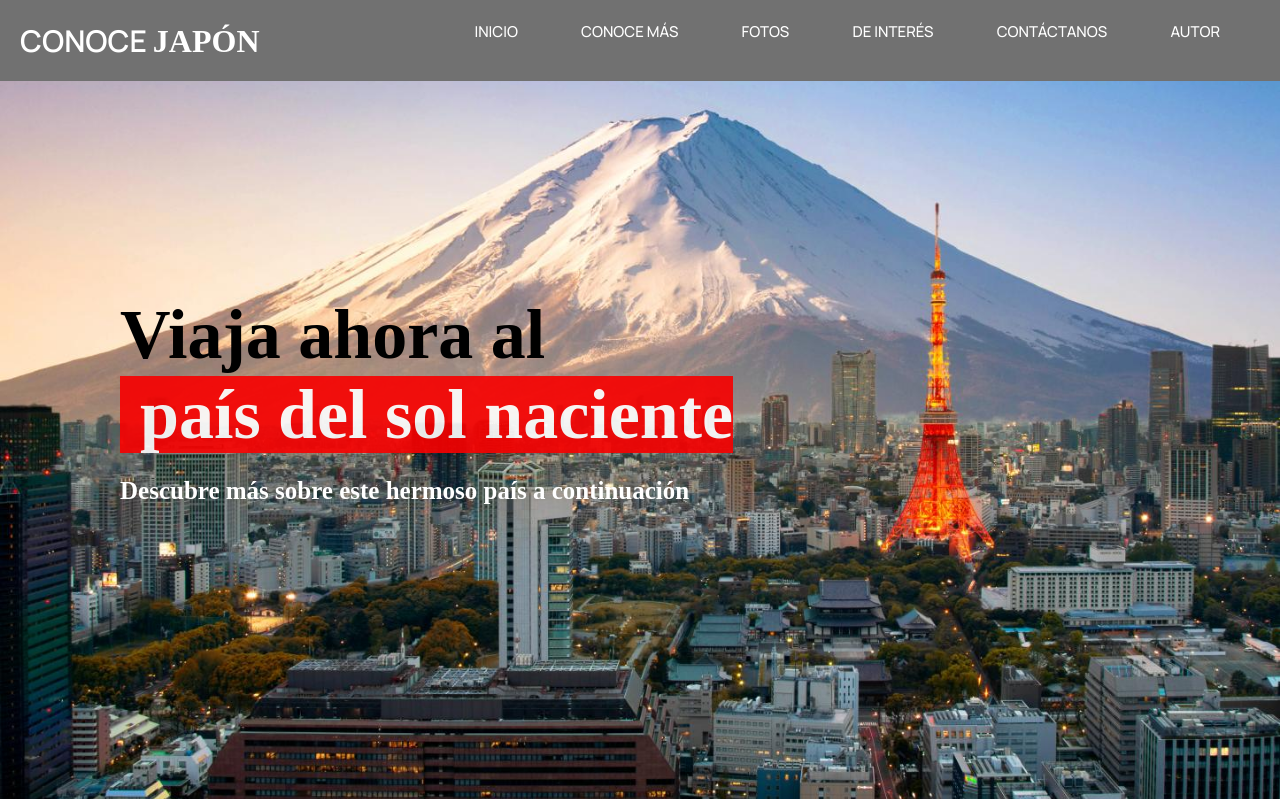
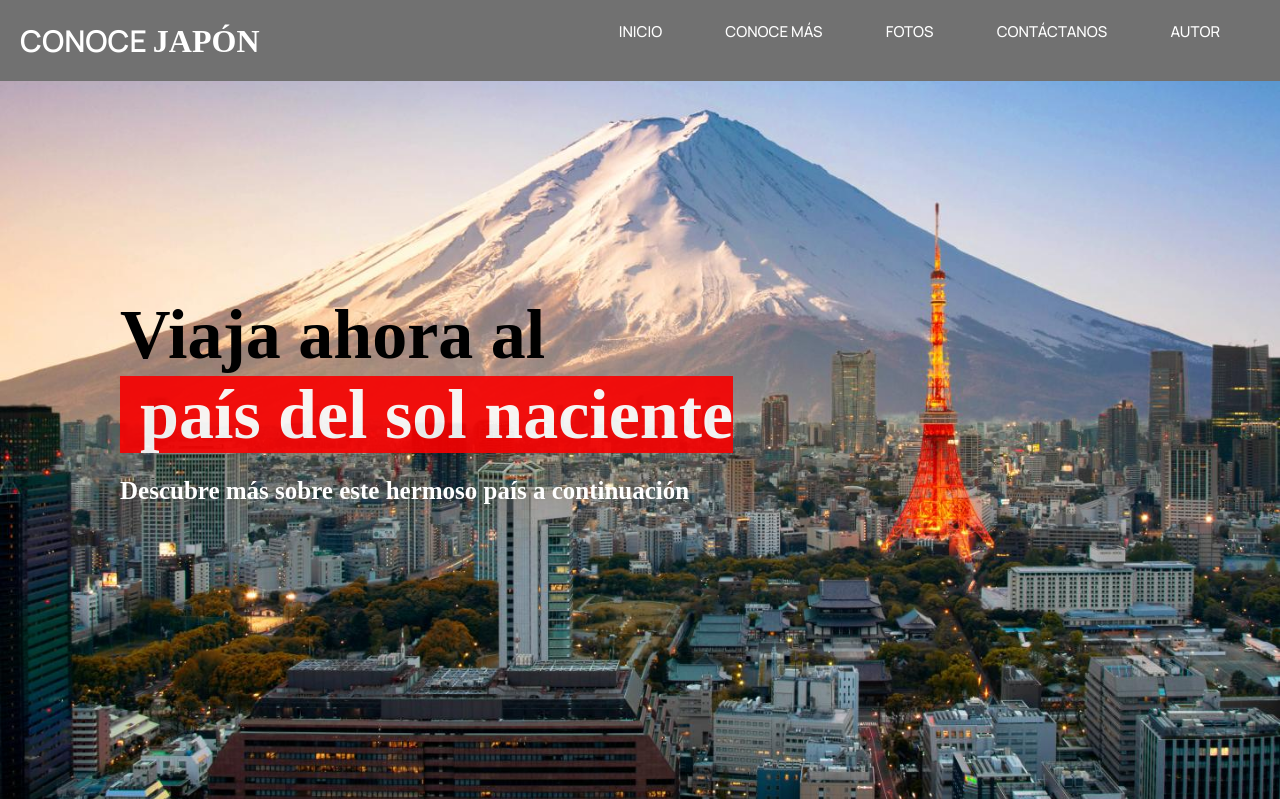
Before and after one commit to LisbethIraheta/japan-page-Adriana-Iraheta-Tarea02, a Flask app: page / in a window 1280 px wide. Shown: the top 799 px of the page. Run offline with Flask 2, Linux system fonts and the light colour scheme; some web fonts are replaced.

Commit message:
cambios barra navegación

```diff
--- a/templates/japan.html
+++ b/templates/japan.html
@@ -14,12 +14,11 @@
             <h2><span>CONOCE </span>Japón</h2>
             <nav class="nav">
                 <div class="barra-nav">
-                    <a href="#" class="link_barra">Inicio</a>
-                    <a href="#" class="link_barra">Conoce más</a>
-                    <a href="#" class="link_barra">Fotos</a>
-                    <a href="#" class="link_barra">De interés</a>
-                    <a href="#" class="link_barra">Contáctanos</a>
-                    <a href="#" class="link_barra">Autor</a>
+                    <a href="#seccion_1" class="link_barra">Inicio</a>
+                    <a href="#seccion_2" class="link_barra">Conoce más</a>
+                    <a href="#seccion_3" class="link_barra">Fotos</a>
+                    <a href="#seccion_4" class="link_barra">Contáctanos</a>
+                    <a href="#seccion_5" class="link_barra">Autor</a>
                 </div>
             </nav>
         </div>
@@ -146,7 +145,7 @@
         </section>
 
         <!--Código form mensajes-->
-        <section class="mensajes">
+        <section id="seccion_4" class="mensajes">
             <div class="container-4">
 
                 <h1 class="mensajes">¿Tienes dudas?</h1>
@@ -162,7 +161,7 @@
         </section>
 
         <!--Código sobre mí-->
-        <section class="sobre-mi">
+        <section id="seccion_5" class="sobre-mi">
             <div class="container5">
                 <h1 class="sobre-mi">Un poco sobre mí...</h1>
                 <p class="personal">Mi nombre es Adriana Lisbeth Iraheta Castellón. Soy una joven salvadoreña de veinte años. Realizo mis estudios universitarios en la Escuela Superior de Economía y Negocios (ESEN).
```
